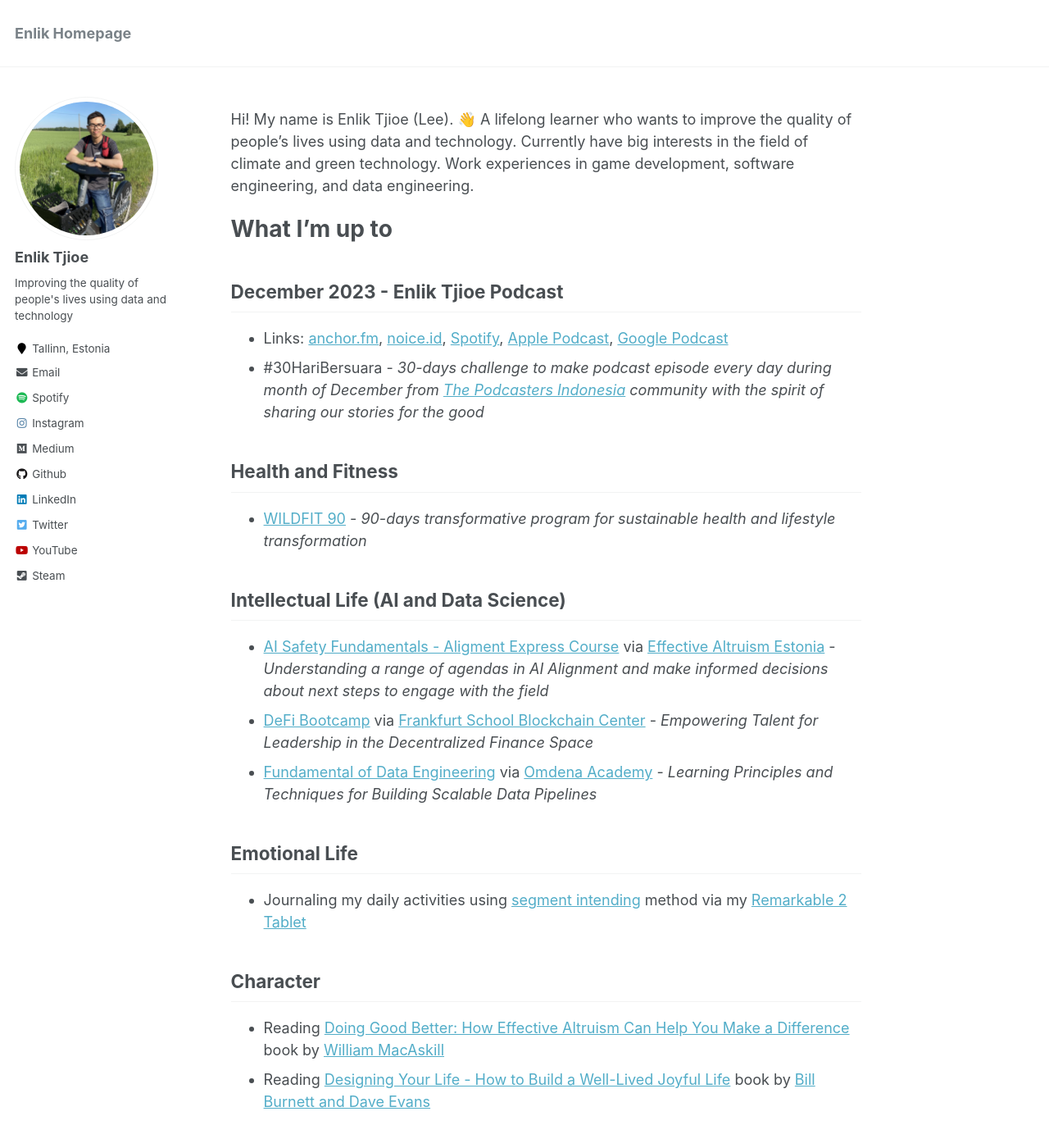
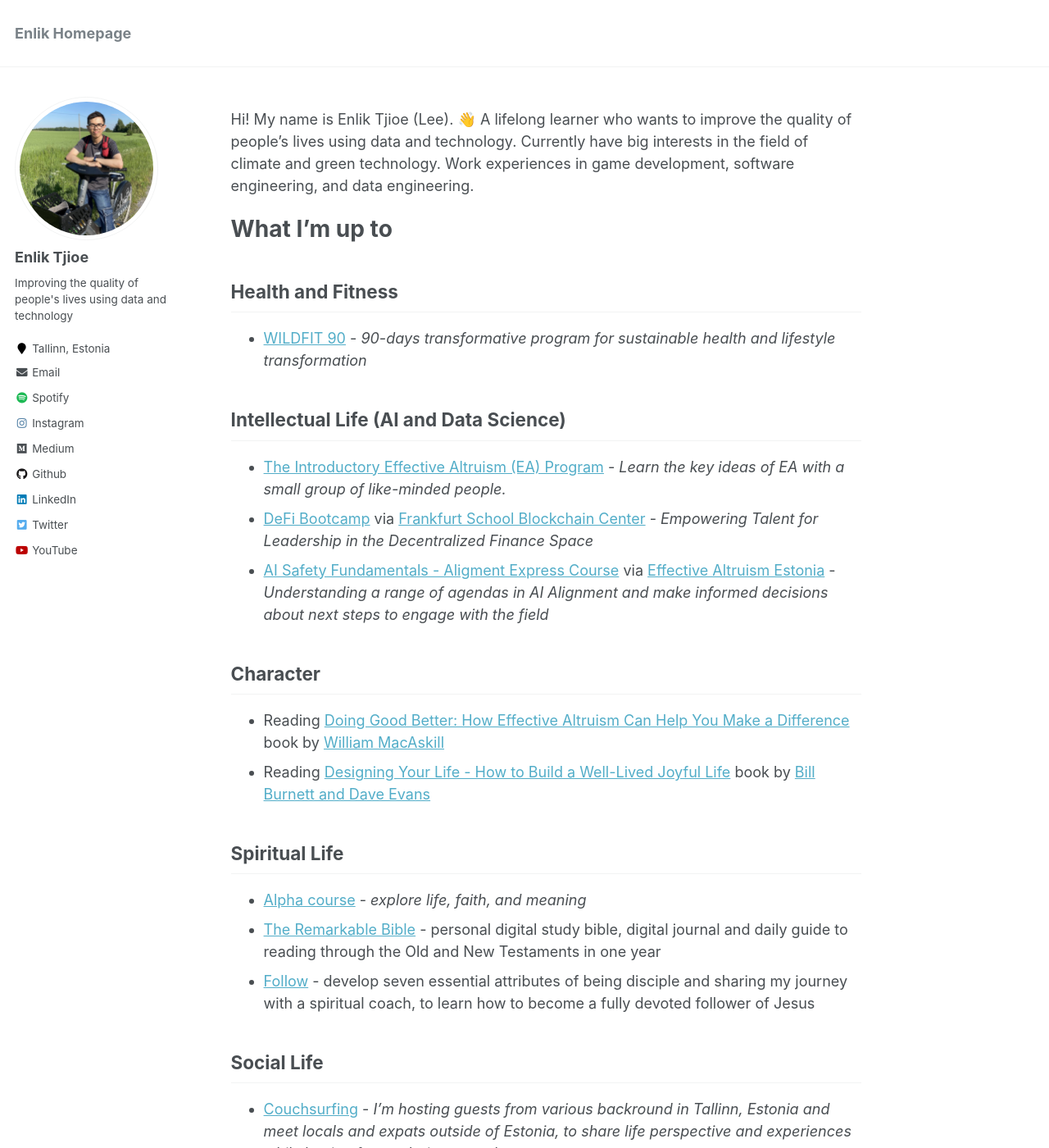
Before and after one commit to enliktjioe/enliktjioe.github.io, a Jekyll site: the page built from _pages/about.md, in a window 1280 px wide and 1400 px high. Shown: the whole window at 82% size. Built offline with Jekyll 4.4.1, drawn with Linux system fonts in a browser that asks for light colours; some of the changed text lies outside the part shown.

Commit message:
update page

```diff
--- a/_config.yml
+++ b/_config.yml
@@ -111,7 +111,7 @@ author:
   soundcloud       :
   spotify          : "https://anchor.fm/enlik"
   stackoverflow    : # http://stackoverflow.com/users/123456/username
-  steam            : "enliktjioe"
+  steam            : # "enliktjioe"
   tumblr           :
   twitter          : "enlik"
   vine             :
--- a/_pages/about.md
+++ b/_pages/about.md
@@ -13,24 +13,15 @@ A lifelong learner who wants to improve the quality of people's lives using data
 
 # What I'm up to
 
-## December 2023 - Enlik  Tjioe Podcast
-
-- Links: [anchor.fm](https://anchor.fm/enlik), [noice.id](https://open.noice.id/catalog/9ac93624-fc64-4560-ab0f-eb3546c5bb2b), [Spotify](https://open.spotify.com/show/0YhurGkzyOZ8lVD9QGvXk1), [Apple Podcast](https://podcasts.apple.com/podcast/id1513036446), [Google Podcast](https://www.google.com/podcasts?feed=aHR0cHM6Ly9hbmNob3IuZm0vcy8xMWM4Y2U1Yy9wb2RjYXN0L3Jzcw==)
-- #30HariBersuara - *30-days challenge to make podcast episode every day during month of December from [The Podcasters Indonesia](https://www.instagram.com/thepodcasters.id) community with the spirit of sharing our stories for the good*
-
 ## Health and Fitness
 
 - [WILDFIT 90](https://getwildfit.com/get-started/) - *90-days transformative program for sustainable health and lifestyle transformation*
 
 ## Intellectual Life (AI and Data Science)
 
+- [The Introductory Effective Altruism (EA) Program](https://www.effectivealtruism.org/virtual-programs/introductory-program) - *Learn the key ideas of EA with a small group of like-minded people.*
+- [DeFi Bootcamp](https://web3-talents.io/defi-talents) via [Frankfurt School Blockchain Center](https://www.frankfurt-school.de/home/research/centres/blockchain) - *Empowering Talent for Leadership in the Decentralized Finance Space*
 - [AI Safety Fundamentals - Aligment Express Course](https://course.aisafetyfundamentals.com/alignment) via [Effective Altruism Estonia](https://www.efektiivnealtruism.org/about) -  *Understanding a range of agendas in AI Alignment and make informed decisions about next steps to engage with the field*
-- [DeFi Bootcamp](https://web3-talents.io/defi-talents) via [Frankfurt School Blockchain Center](https://www.frankfurt-school.de/home/research/centres/blockchain) - *Empowering Talent for Leadership in the Decentralized Finance Space*
-- [Fundamental of Data Engineering](https://omdena.com/course/fundamentals-of-data-engineering-principles-and-techniques-for-building-scalable-data-pipelines/) via [Omdena Academy](https://omdena.com/omdena-academy/) - *Learning Principles and Techniques for Building Scalable Data Pipelines*
-
-## Emotional Life
-
-- Journaling my daily activities using [segment intending](https://www.effortlesssuperhuman.com.au/the-law-of-segment-intending/) method via my [Remarkable 2 Tablet](https://remarkable.com/store/remarkable-2)
 
 ## Character
 
@@ -40,12 +31,12 @@ A lifelong learner who wants to improve the quality of people's lives using data
 ## Spiritual Life
 
 - [Alpha course](https://www.focuschurch.ee/alpha) - *explore life, faith, and meaning*
-- [The Remarkable Bible](https://remarkablebible.com/) - *personal digital study bible, digital journal and daily guide to reading through the Old and New Testaments in one year*
-- [A Yogi's Guide to Joy](https://www.mindvalley.com/sadhguru) - *learning more about “inner engineering” myself so I can start living life in a playful manner.*
+- [The Remarkable Bible](https://remarkablebible.com/) - personal digital study bible, digital journal and daily guide to reading through the Old and New Testaments in one year
+- [Follow](https://www.goodreads.com/book/show/30297580-follow) - develop seven essential attributes of being disciple and sharing my journey with a spiritual coach, to learn how to become a fully devoted follower of Jesus
 
 ## Social Life
 
-- [Couchsurfing](https://www.couchsurfing.com/people/enlik) - *I'm hosting like-minded guests in Tallinn, Estonia to share life perspective and experiences while having fun exploring new places*
+- [Couchsurfing](https://www.couchsurfing.com/people/enlik) - *I'm hosting guests from various backround in Tallinn, Estonia and meet locals and expats outside of Estonia, to share life perspective and experiences while having fun exploring new places*
 - [Lunchclub](https://lunchclub.com/) - *AI superconnector that makes introductions for 1:1 video meetings to advance your career.*
 - [Mindvalley Estonia](https://meetup.mindvalley.com/estonia/) - *Local Mindvalley community for engaging conversations, meaningful connections, and leave you feeling empowered and inspired*
 
@@ -97,11 +88,6 @@ Climate / Green Technologies, Sustainability, Traveling, Video Games, Entreprene
 
 [Goodreads Enlik](https://goodreads.com/enlik)
 
-# I'm playing
-
-- [The Legend of Zelda: Tears of the Kingdom](https://zelda.nintendo.com/tears-of-the-kingdom/) (Nintendo Switch)
-- [Monster Hunter Now](https://monsterhunternow.com/en) (iOS)
-
 # Seek me out
 
 I'm on [Github](https://github.com/enliktjioe), [LinkedIn](https://www.linkedin.com/in/enlik/), and [Medium](https://medium.com/@enliktjioe). You can also [send me an email](mailto:enlik.estonia@gmail.com) if that's your preference :)
```
